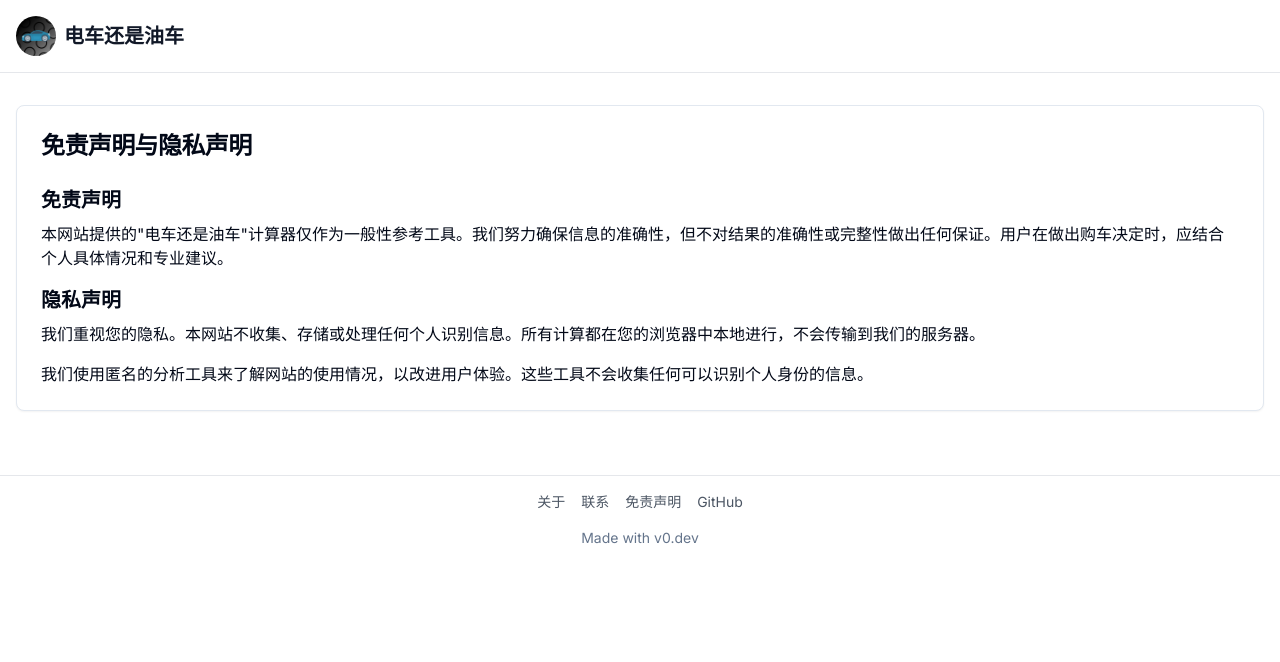
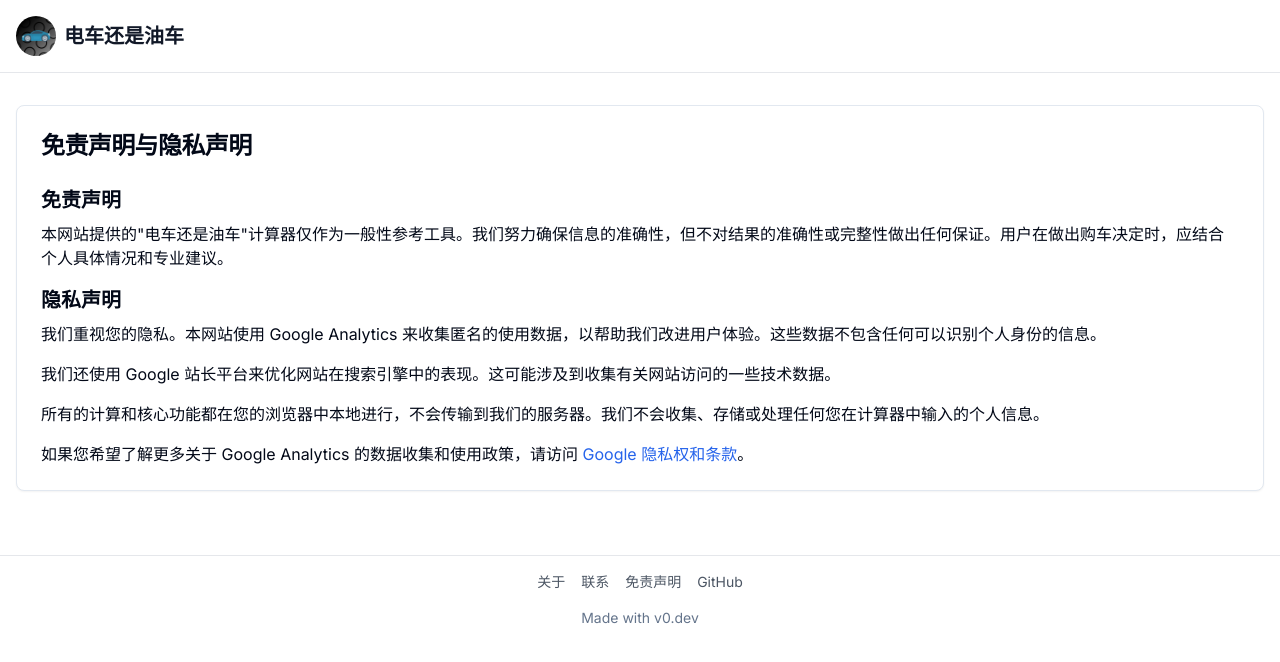
Before and after one commit to budaobu/car-calculator, a Next.js app: page /disclaimer in a window 1280 px wide. Shown: the top 662 px of the page. Built offline with nearby package versions, Linux system fonts and the light colour scheme.

Commit message:
Update page.tsx

```diff
--- a/app/disclaimer/page.tsx
+++ b/app/disclaimer/page.tsx
@@ -17,10 +17,16 @@ export default function DisclaimerPage() {
             </p>
             <h2 className="text-xl font-semibold mb-2">隐私声明</h2>
             <p className="mb-4">
-              我们重视您的隐私。本网站不收集、存储或处理任何个人识别信息。所有计算都在您的浏览器中本地进行，不会传输到我们的服务器。
+              我们重视您的隐私。本网站使用 Google Analytics 来收集匿名的使用数据，以帮助我们改进用户体验。这些数据不包含任何可以识别个人身份的信息。
+            </p>
+            <p className="mb-4">
+              我们还使用 Google 站长平台来优化网站在搜索引擎中的表现。这可能涉及到收集有关网站访问的一些技术数据。
+            </p>
+            <p className="mb-4">
+              所有的计算和核心功能都在您的浏览器中本地进行，不会传输到我们的服务器。我们不会收集、存储或处理任何您在计算器中输入的个人信息。
             </p>
             <p>
-              我们使用匿名的分析工具来了解网站的使用情况，以改进用户体验。这些工具不会收集任何可以识别个人身份的信息。
+              如果您希望了解更多关于 Google Analytics 的数据收集和使用政策，请访问 <a href="https://policies.google.com/technologies/partner-sites" target="_blank" rel="noopener noreferrer" className="text-blue-600 hover:underline">Google 隐私权和条款</a>。
             </p>
           </CardContent>
         </Card>
```
